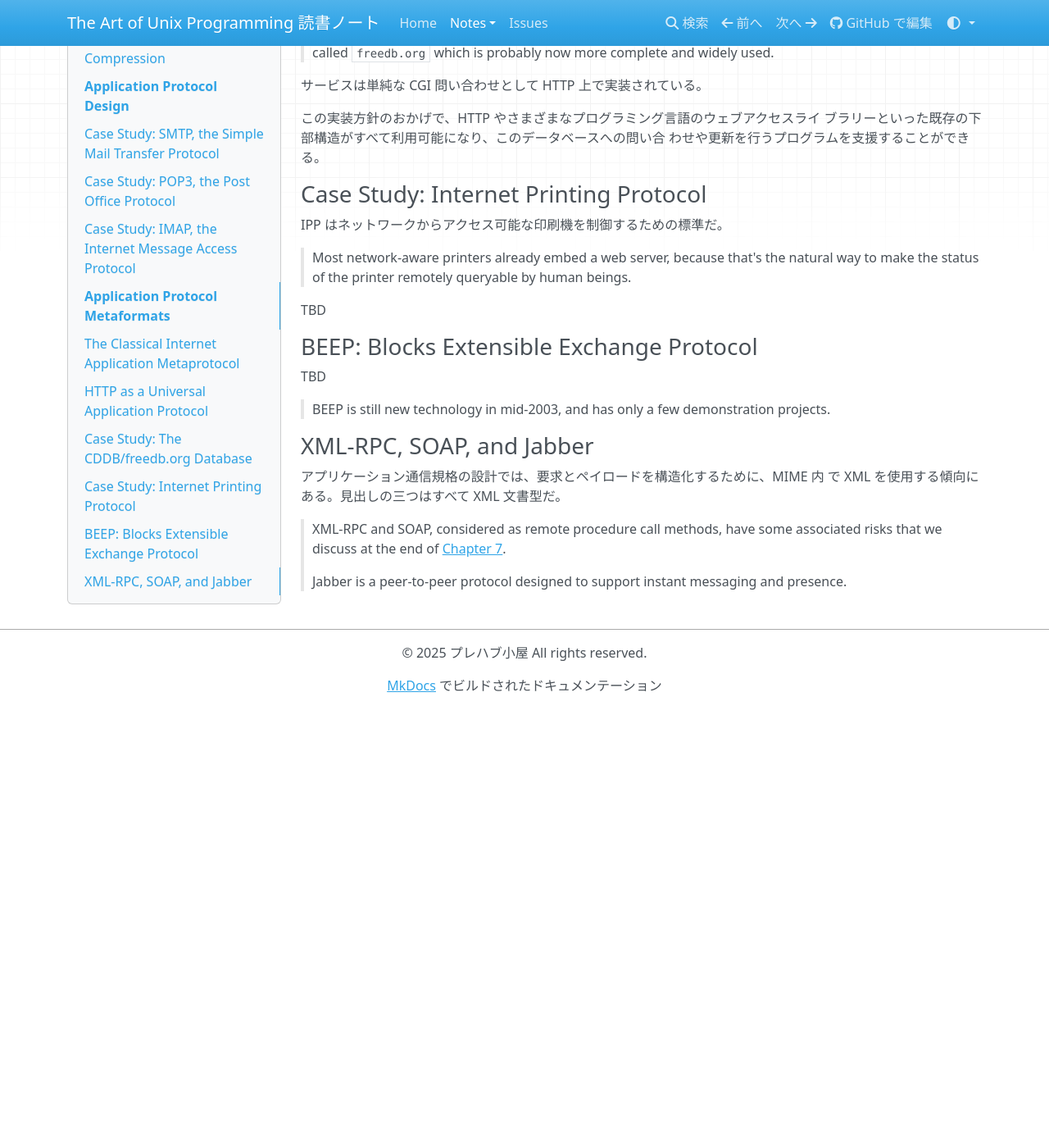
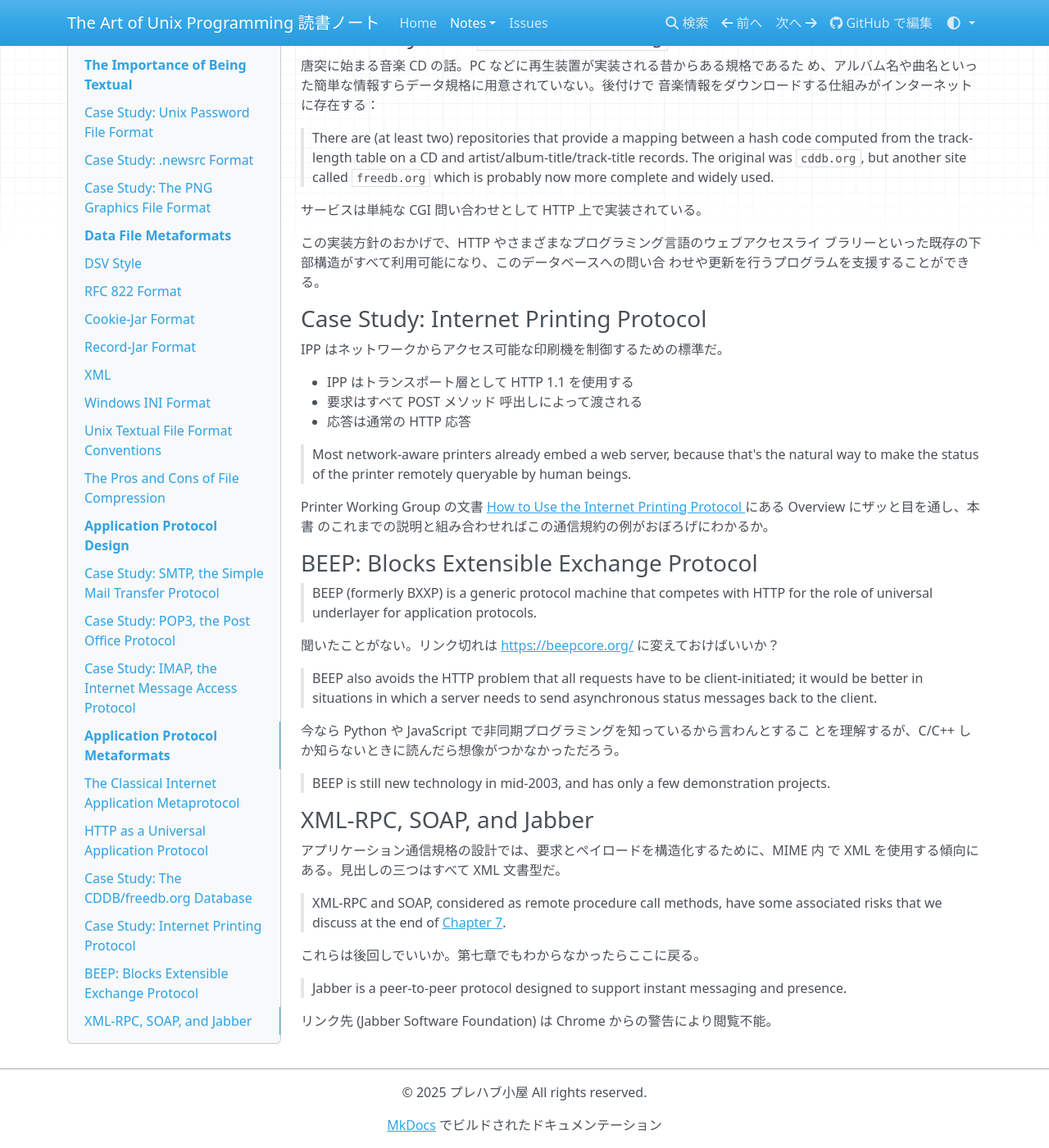
Before and after one commit to showa-yojyo/taoup, an MkDocs documentation site: the page built from docs/design/textuality.md, in a window 1280 px wide and 1400 px high, scrolled down 8487 px. Shown: the whole window at 82% size. Built offline with MkDocs 1.6.1, drawn with Linux system fonts in a browser that asks for light colours; nearby versions of some CDN libraries; before the commit the page ends 9351 px from its top, so only the background shows below that; some of the changed text lies outside the part shown.

Commit message:
design/textuality: notes on chapter 5 (close #7)

```diff
--- a/docs/design/textuality.md
+++ b/docs/design/textuality.md
@@ -155,8 +155,8 @@ MS Excel などの CSV の扱いがまずい理由を引用する。データ欄
 > by RFC 2822). MIME (Multipurpose Internet Media Extension) provides a way to
 > embed typed binary data within RFC-822-format messages.
 
-後続のパラグラフで RFC 822 書式の仕様を簡潔に述べている。TODO: 実例を拾ってきて
-ここに貼り付ける：
+後続のパラグラフで RFC 822 書式の仕様を簡潔に述べている。実例は後で述べるように
+容易に入手可能。
 
 この metaformat が適しているデータ構造：
 
@@ -407,13 +407,21 @@ IMAP は POP3 を置き換えるために設計された。インターネット
 > This is a viable option because, at the transaction layer, HTTP is very simple
 > and general.
 
-HTTP を簡単に説明している文があり有益。TODO: ここに要約する。
+HTTP を簡単に説明している文があり有益。
+
+* 要求は RFC-822/MIME 風書式のメッセージ
+* ヘッダーは識別と認証情報を一般に含む
+* 最初の行は URI で指定された資料に対するメソッド (GET, PUT, POST, etc.) 呼び出し
+* 応答は RFC-822/MIME 書式のメッセージ
 
 > Besides avoiding a lot of lower-level details, this method means the
 > application protocol will tunnel through the standard HTTP service port and
 > not need a TCP/IP service port of its own. This can be a distinct advantage;
 > most firewalls leave port 80 open, but trying to punch another hole through
 > can be fraught with both technical and political difficulties.
+
+MDN にあるこの資料は HTTP を大づかみに理解するのにいい：
+[An overview of HTTP - HTTP](https://developer.mozilla.org/en-US/docs/Web/HTTP/Guides/Overview)
 
 ### Case Study: The `CDDB/freedb.org` Database
 
@@ -437,15 +445,31 @@ HTTP を簡単に説明している文があり有益。TODO: ここに要約す
 
 IPP はネットワークからアクセス可能な印刷機を制御するための標準だ。
 
+* IPP はトランスポート層として HTTP 1.1 を使用する
+* 要求はすべて POST メソッド 呼出しによって渡される
+* 応答は通常の HTTP 応答
+
 > Most network-aware printers already embed a web server, because that's the
 > natural way to make the status of the printer remotely queryable by human
 > beings.
 
-TBD
+Printer Working Group の文書 [How to Use the Internet Printing Protocol
+](https://www.pwg.org/ipp/ippguide.html) にある Overview にザッと目を通し、本書
+のこれまでの説明と組み合わせればこの通信規約の例がおぼろげにわかるか。
 
 ### BEEP: Blocks Extensible Exchange Protocol
 
-TBD
+> BEEP (formerly BXXP) is a generic protocol machine that competes with HTTP for
+> the role of universal underlayer for application protocols.
+
+聞いたことがない。リンク切れは <https://beepcore.org/> に変えておけばいいか？
+
+> BEEP also avoids the HTTP problem that all requests have to be
+> client-initiated; it would be better in situations in which a server needs to
+> send asynchronous status messages back to the client.
+
+今なら Python や JavaScript で非同期プログラミングを知っているから言わんとするこ
+とを理解するが、C/C++ しか知らないときに読んだら想像がつかなかっただろう。
 
 > BEEP is still new technology in mid-2003, and has only a few demonstration
 > projects.
@@ -458,5 +482,9 @@ TBD
 > XML-RPC and SOAP, considered as remote procedure call methods, have some
 > associated risks that we discuss at the end of [Chapter 7](./multiprogram.md).
 
+これらは後回しでいいか。第七章でもわからなかったらここに戻る。
+
 > Jabber is a peer-to-peer protocol designed to support instant messaging and
 > presence.
+
+リンク先 (Jabber Software Foundation) は Chrome からの警告により閲覧不能。
```
